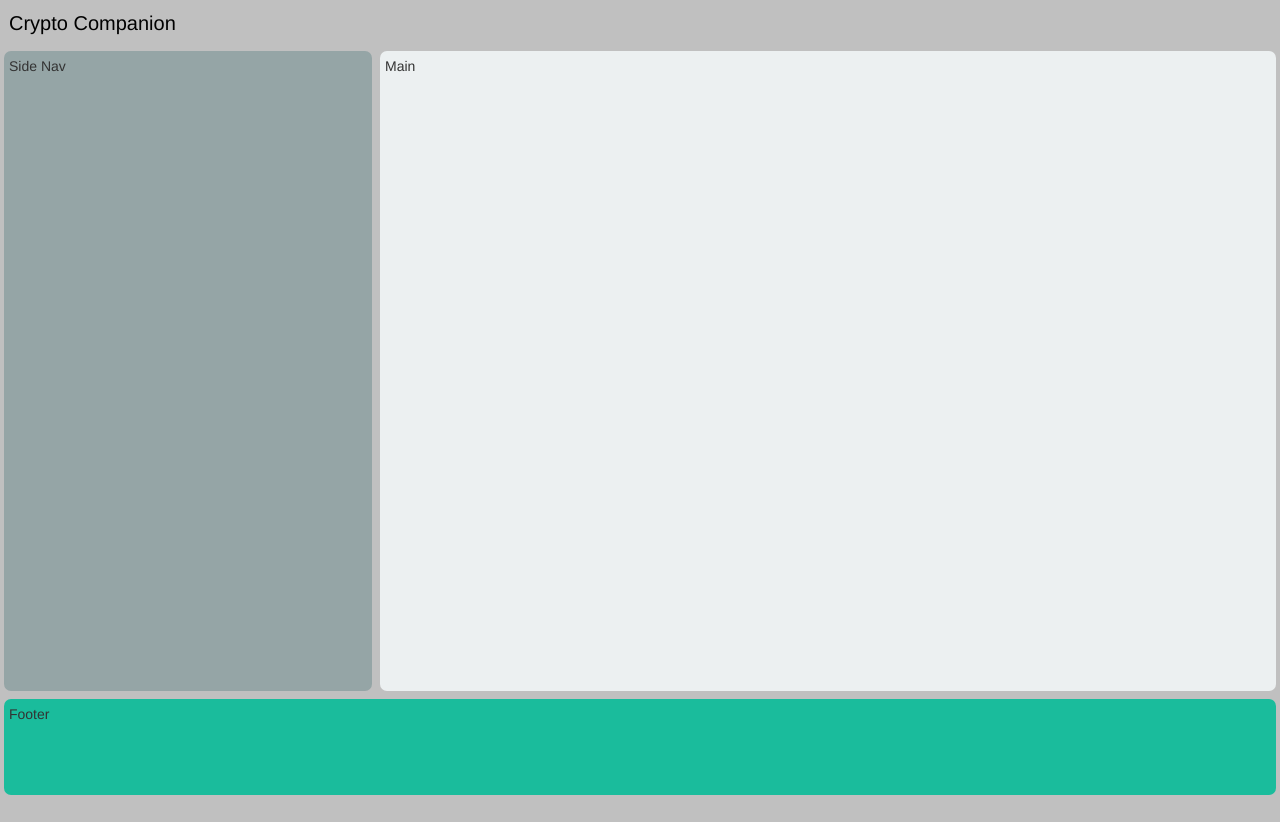
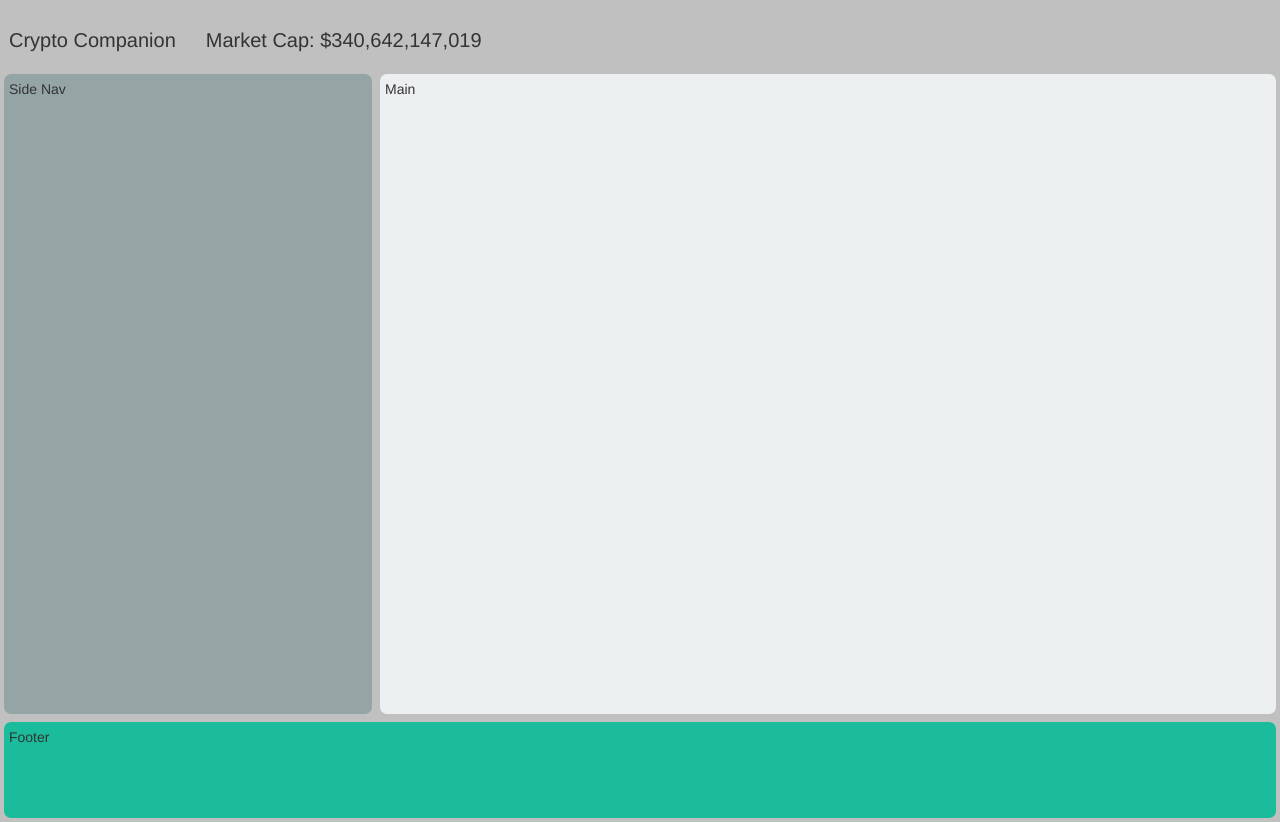
Before and after one commit to hakbar0/Crypto-Companion, a React (Create React App) app: page / in a window 1280 px wide. Before the commit the page ends 800 px from the top, so only its background shows below. Built offline with nearby package versions, Linux system fonts and the light colour scheme.

Commit message:
worked more on styling.

```diff
--- a/src/components/Header.js
+++ b/src/components/Header.js
@@ -1,8 +1,11 @@
 import React from 'react';
 
 const Header = () => {
-  return(
-    <header><a href="">Crypto Companion</a></header>
+  return (
+    <header>
+      <h3>Crypto Companion </h3>
+      <h3 className = 'market-cap'>Market Cap: $340,642,147,019</h3>
+    </header>
   )
 }
 
--- a/src/styles/App.css
+++ b/src/styles/App.css
@@ -44,8 +44,17 @@ footer {
   min-height: 12vh;
 }
 
-header a {
+header h3{
  font-size: 20px;
+}
+
+header{
+  display: flex;
+  align-items: center;
+}
+
+header h3.market-cap{
+margin-left: 30px;
 }
 
 @media all and (max-width: 640px) {
@@ -60,4 +69,7 @@ header a {
   header, footer {
     flex-basis: 50px;
   }
+  header{
+    text-align: center;
+  }
 }
```
